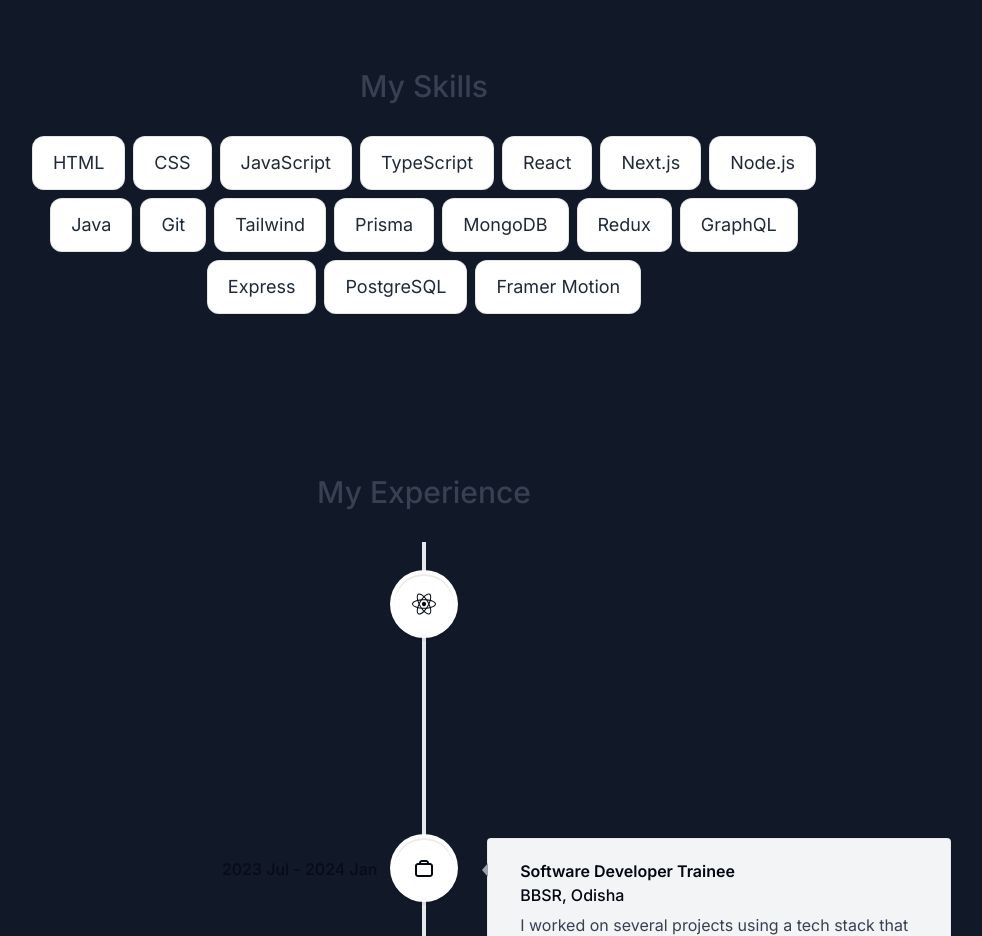
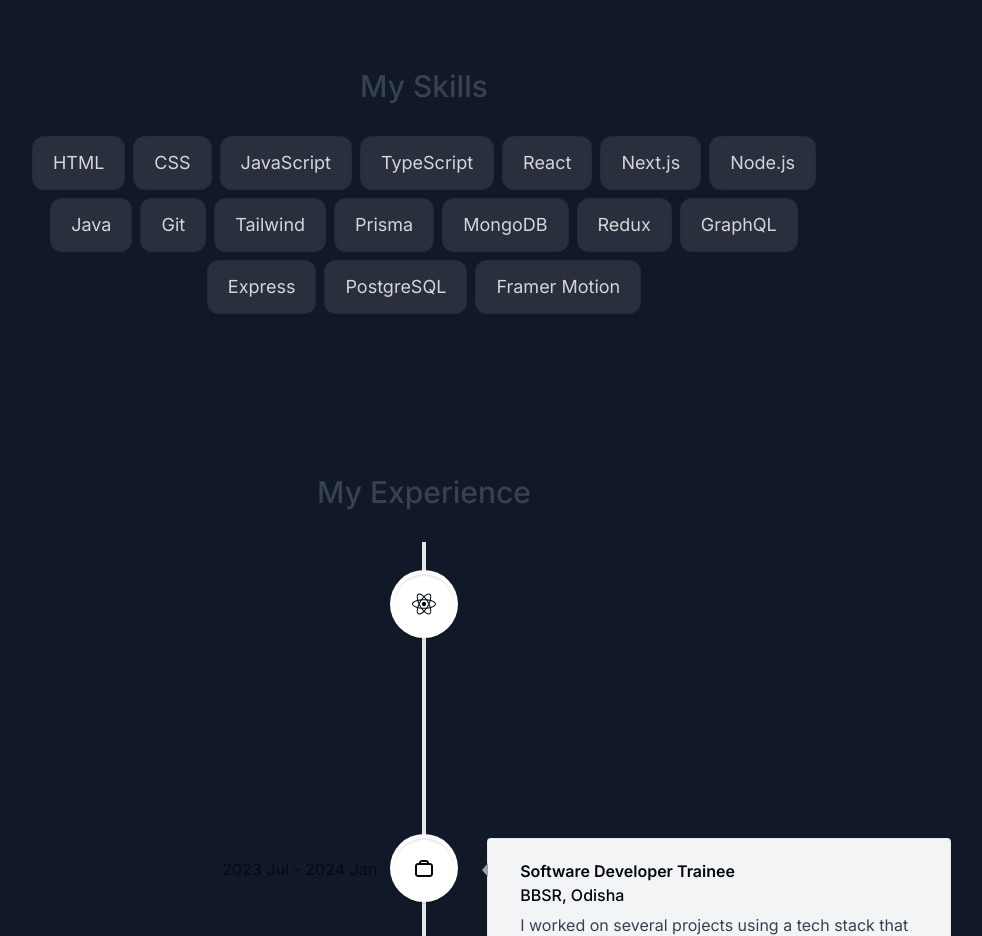
Before and after one commit to shyam0118/portfolio, a Next.js app: page / in a window 1280 px wide. Shown: the part 2400-3336 px from the top of the page, without its empty margins (216-1198 px from the left). Built offline with nearby package versions, Linux system fonts and the light colour scheme.

Commit message:
Skills component UI updated

```diff
--- a/components/skills.tsx
+++ b/components/skills.tsx
@@ -33,7 +33,7 @@
       <ul className="flex flex-wrap justify-center gap-2 text-lg text-gray-800">
         {skillsData.map((skill, index) => (
           <motion.li
-            className="bg-white borderBlack rounded-xl px-5 py-3 dark:bg-white/10 dark:text-white/80"
+            className="borderBlack rounded-xl px-5 py-3 bg-white/10 text-white/80"
             key={index}
             variants={fadeInAnimationVariants}
             initial="initial"
```
